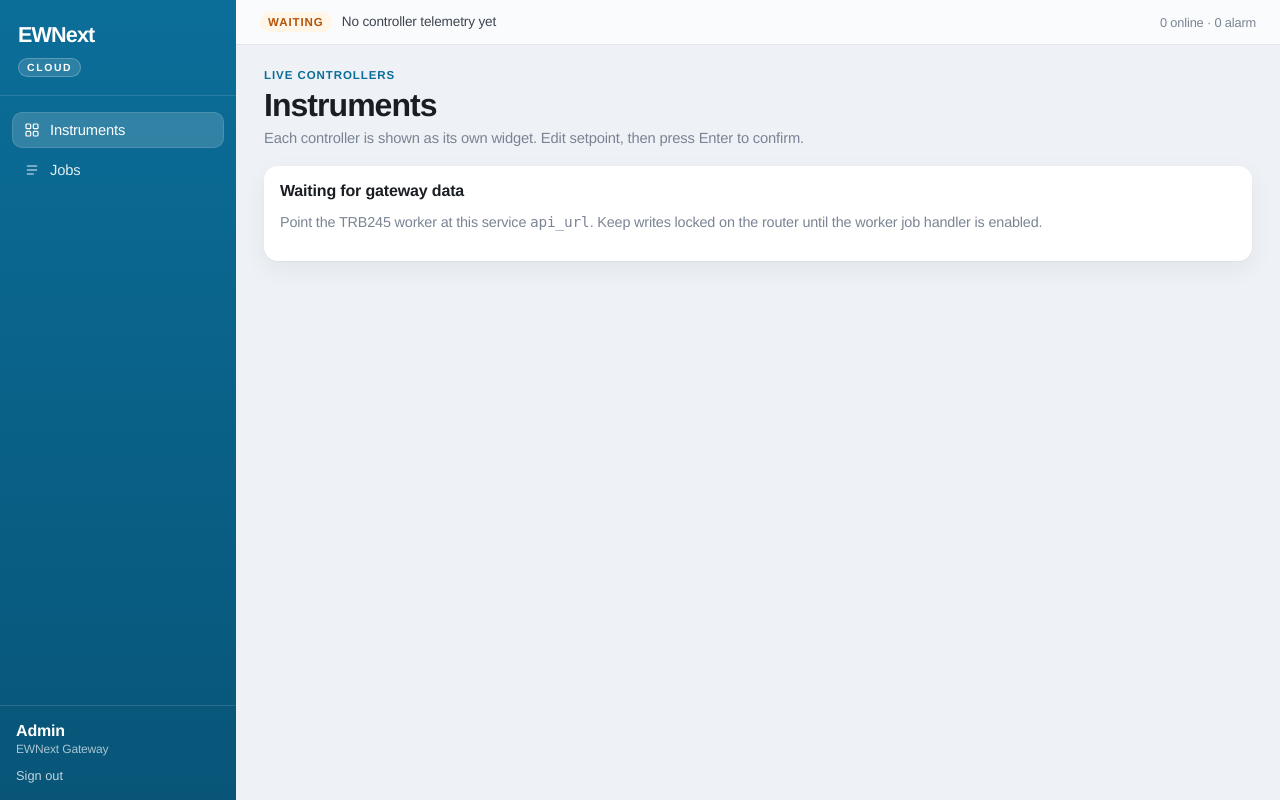
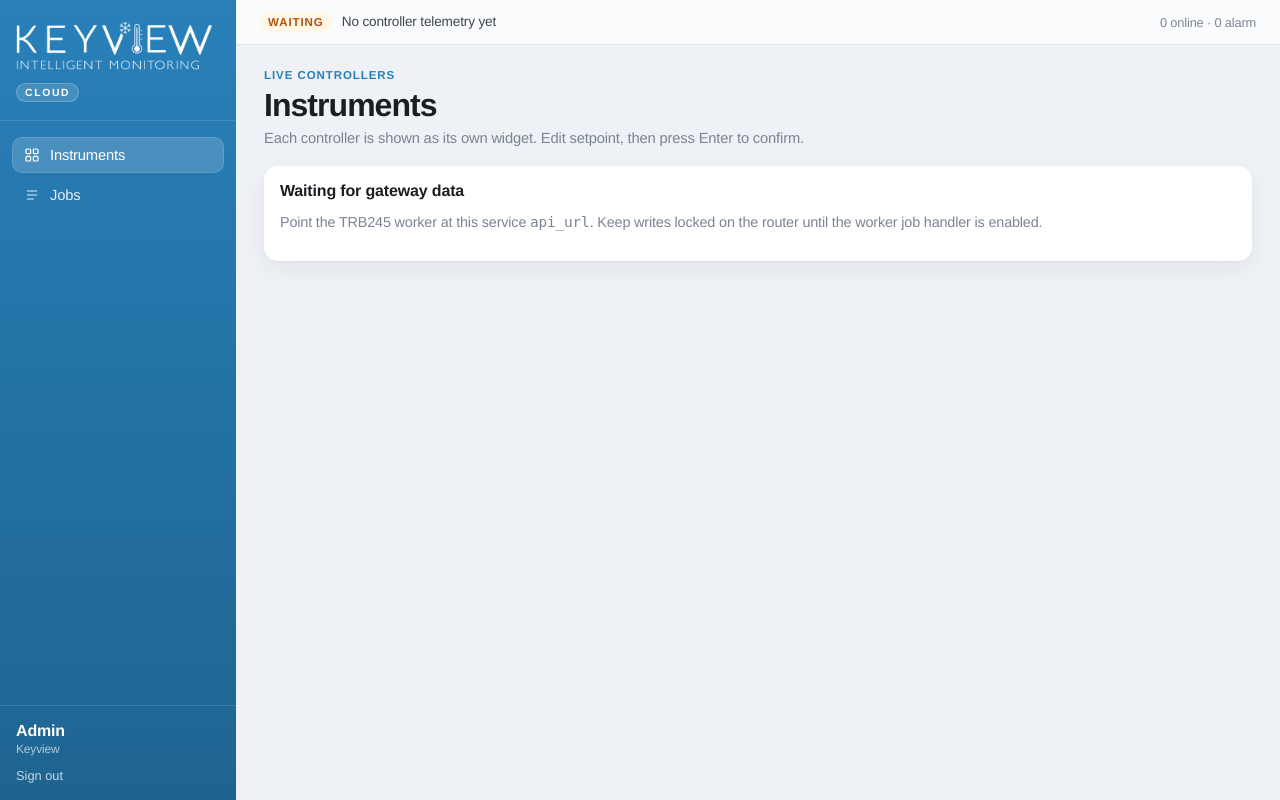
Before and after one commit to RichardChitambo2312/ewnext-cloud, a FastAPI app: page / in a window 1280 px wide. Run offline with FastAPI, Linux system fonts and the light colour scheme; the visitor is signed in with stand-in values (Sample User, id 1); some libraries are stand-ins or nearby versions.

Commit message:
Brand the cloud console with Keyview and the supplied blue.
Co-authored-by: Cursor <cursoragent@cursor.com>

```diff
--- a/cloud/app.py
+++ b/cloud/app.py
@@ -33,7 +33,7 @@ HISTORY_MAX_POINTS = 720
 TEMPLATES_DIR = Path(__file__).parent / "templates"
 STATIC_DIR = Path(__file__).parent / "static"
 
-app = FastAPI(title="EWNext Cloud")
+app = FastAPI(title="Keyview Cloud")
 app.add_middleware(
     SessionMiddleware,
     secret_key=os.environ.get("SESSION_SECRET") or secrets.token_hex(32),
--- a/cloud/static/app.css
+++ b/cloud/static/app.css
@@ -8,13 +8,13 @@
   --line-strong: #cfd5de;
   --muted: #7a8494;
 
-  --nav: #0b6e99;
-  --nav-deep: #085578;
-  --nav-hover: #0a7faf;
+  --nav: #2980b9;
+  --nav-deep: #1e6491;
+  --nav-hover: #3390c9;
   --nav-active: rgba(255, 255, 255, 0.16);
 
-  --brand-blue: #00a3e0;
-  --brand-blue-soft: #e6f6fc;
+  --brand-blue: #2980b9;
+  --brand-blue-soft: #e3f0f7;
   --brand-orange: #f5a623;
   --ok: #22c55e;
   --ok-soft: #e8f9ee;
@@ -24,13 +24,13 @@
   --alarm-soft: #fdecec;
   --offline: #94a3b8;
   --icon-off: #9aa3af;
-  --cool-on: #2563eb;
-  --cool-soft: #dbeafe;
+  --cool-on: #2980b9;
+  --cool-soft: #e3f0f7;
   --fan-on: #22c55e;
   --defrost: #f97316;
   --defrost-soft: #ffedd5;
-  --temp: #0284c7;
-  --temp-soft: #e0f2fe;
+  --temp: #2980b9;
+  --temp-soft: #e3f0f7;
   --setpoint-bg: #f1f5f9;
   --setpoint-fg: #334155;
 
@@ -38,7 +38,7 @@
   --radius: 14px;
   --radius-sm: 10px;
   --shadow: 0 1px 2px rgba(26, 29, 33, 0.04), 0 8px 24px rgba(26, 29, 33, 0.06);
-  --shadow-hover: 0 2px 4px rgba(26, 29, 33, 0.06), 0 14px 32px rgba(11, 110, 153, 0.12);
+  --shadow-hover: 0 2px 4px rgba(26, 29, 33, 0.06), 0 14px 32px rgba(41, 128, 185, 0.16);
   --ease: cubic-bezier(0.22, 1, 0.36, 1);
 }
 
@@ -106,8 +106,15 @@ button {
   flex-direction: column;
   align-items: flex-start;
   gap: 10px;
-  padding: 22px 18px 18px;
+  padding: 22px 16px 18px;
   border-bottom: 1px solid rgba(255, 255, 255, 0.12);
+}
+
+.brand-logo {
+  display: block;
+  width: 100%;
+  max-width: 196px;
+  height: auto;
 }
 
 .brand-word {
@@ -456,7 +463,7 @@ button {
 .pill-temp {
   color: var(--temp);
   background: var(--temp-soft);
-  border-color: rgba(2, 132, 199, 0.25);
+  border-color: rgba(41, 128, 185, 0.28);
 }
 
 .pill-defrost {
@@ -474,7 +481,7 @@ button {
 .pill-on-cool {
   color: var(--cool-on);
   background: var(--cool-soft);
-  border-color: rgba(37, 99, 235, 0.28);
+  border-color: rgba(41, 128, 185, 0.28);
   font-weight: 700;
   letter-spacing: 0.04em;
 }
@@ -696,7 +703,9 @@ th {
   min-height: 100vh;
   display: grid;
   place-items: center;
-  background: var(--canvas);
+  background:
+    radial-gradient(1200px 520px at 50% -12%, rgba(41, 128, 185, 0.28), transparent 58%),
+    var(--canvas);
 }
 
 .login-card {
@@ -705,6 +714,13 @@ th {
   border-radius: var(--radius);
   box-shadow: var(--shadow);
   padding: 28px;
+}
+
+.login-logo {
+  display: block;
+  width: min(280px, 100%);
+  height: auto;
+  margin: 0 0 16px;
 }
 
 .login-card h1 {
--- a/cloud/templates/base.html
+++ b/cloud/templates/base.html
@@ -3,7 +3,7 @@
 <head>
   <meta charset="utf-8">
   <meta name="viewport" content="width=device-width, initial-scale=1">
-  <title>{% block title %}EWNext Cloud{% endblock %}</title>
+  <title>{% block title %}Keyview Cloud{% endblock %}</title>
   <link rel="stylesheet" href="/static/app.css">
   {% block extra_head %}{% endblock %}
 </head>
@@ -11,7 +11,9 @@
   <div class="shell">
     <aside class="sidebar">
       <div class="sidebar-brand">
-        <strong class="brand-word">EWNext</strong>
+        <a href="/" aria-label="Keyview">
+          <img class="brand-logo" src="/static/brand/keyview-logo-white.png" alt="Keyview Intelligent Monitoring">
+        </a>
         <span class="sidebar-mini">Cloud</span>
       </div>
       <nav class="sidebar-nav" aria-label="App">
@@ -27,7 +29,7 @@
       <div class="sidebar-foot">
         <div class="side-user">
           <strong>Admin</strong>
-          <span>EWNext Gateway</span>
+          <span>Keyview</span>
         </div>
         <form method="post" action="/logout">
           <button class="side-logout" type="submit">Sign out</button>
--- a/cloud/templates/index.html
+++ b/cloud/templates/index.html
@@ -1,5 +1,5 @@
 {% extends "base.html" %}
-{% block title %}EWNext Cloud — Instruments{% endblock %}
+{% block title %}Keyview Cloud — Instruments{% endblock %}
 {% block content %}
         <div class="page-head">
           <div>
--- a/cloud/templates/instrument.html
+++ b/cloud/templates/instrument.html
@@ -1,5 +1,5 @@
 {% extends "base.html" %}
-{% block title %}{{ inst.name }} — EWNext Cloud{% endblock %}
+{% block title %}{{ inst.name }} — Keyview Cloud{% endblock %}
 {% block extra_head %}
   <script src="https://cdn.jsdelivr.net/npm/chart.js@4.4.1/dist/chart.umd.min.js"></script>
 {% endblock %}
@@ -74,10 +74,10 @@
             var empty = document.querySelector(".chart-empty");
             var chart = null;
             var colors = {
-              temp: "#0284c7",
+              temp: "#2980b9",
               defrost: "#f97316",
               setpoint: "#334155",
-              cooling: "#2563eb",
+              cooling: "#2980b9",
               defrostOn: "#ea580c",
               fan: "#22c55e",
               alarm: "#ef4444"
--- a/cloud/templates/jobs.html
+++ b/cloud/templates/jobs.html
@@ -1,5 +1,5 @@
 {% extends "base.html" %}
-{% block title %}EWNext Cloud — Jobs{% endblock %}
+{% block title %}Keyview Cloud — Jobs{% endblock %}
 {% block content %}
         <div class="page-head">
           <div>
--- a/cloud/templates/login.html
+++ b/cloud/templates/login.html
@@ -3,12 +3,12 @@
 <head>
   <meta charset="utf-8">
   <meta name="viewport" content="width=device-width, initial-scale=1">
-  <title>EWNext Cloud — Sign in</title>
+  <title>Keyview Cloud — Sign in</title>
   <link rel="stylesheet" href="/static/app.css">
 </head>
 <body class="login-body">
   <main class="login-card">
-    <p class="eyebrow">EWNext Gateway</p>
+    <img class="login-logo" src="/static/brand/keyview-logo-colour.png" alt="Keyview Intelligent Monitoring">
     <h1>Cloud console</h1>
     <p class="muted">Sign in to view live controllers and queue setpoint changes.</p>
     {% if error %}<p class="error">{{ error }}</p>{% endif %}
```
Also changed, not shown: cloud/static/brand/keyview-logo-colour.png (added), cloud/static/brand/keyview-logo-white.png (added).
